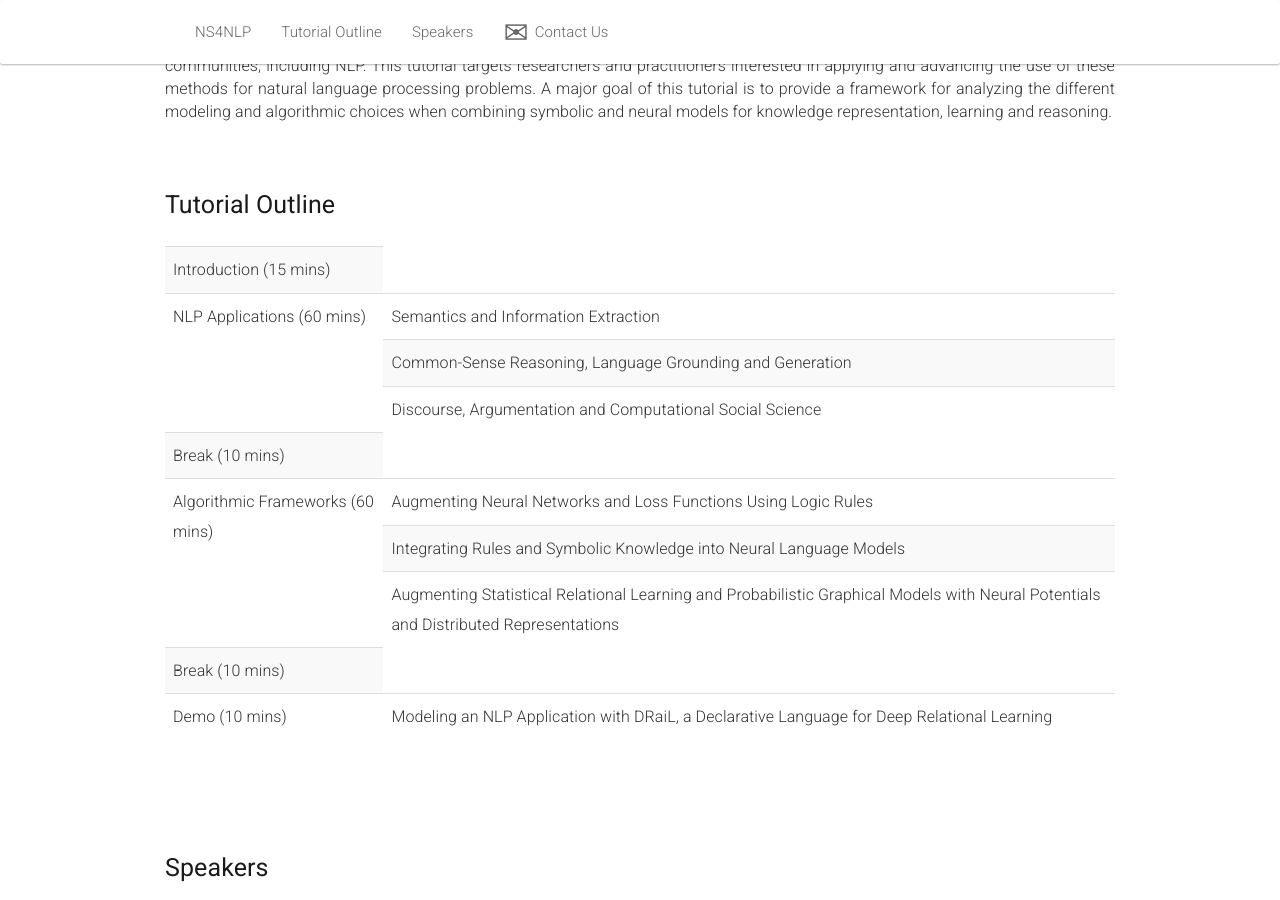
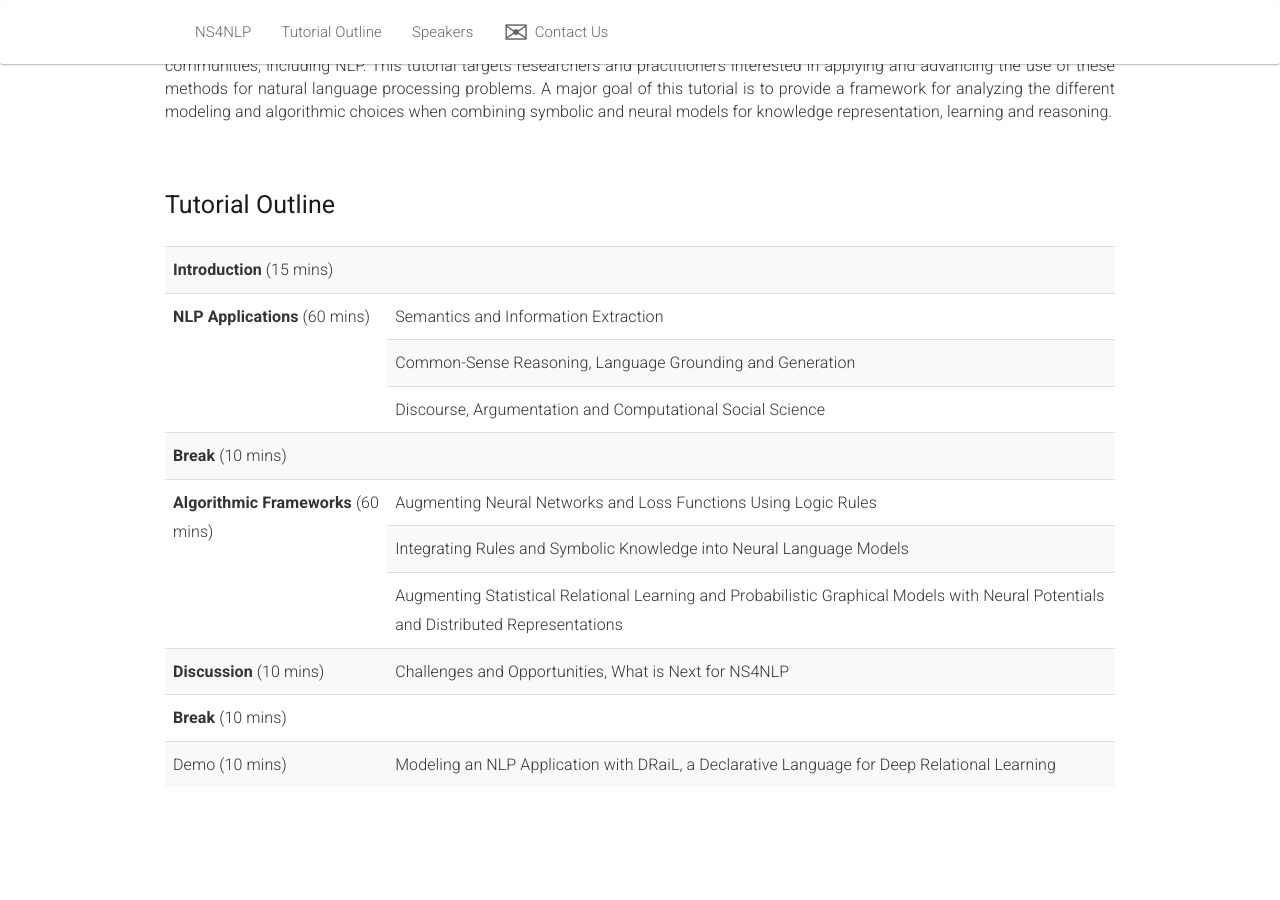
Before and after one commit to ns4nlp-coling/ns4nlp-coling.github.io, a Jekyll site: the page built from _pages/home_2022.md, in a window 1280 px wide and 900 px high, scrolled down 253 px. Built offline with Jekyll 4.4.1, drawn with Linux system fonts in a browser that asks for light colours; nearby versions of some CDN libraries.

Commit message:
Making table of outline neater

```diff
--- a/_pages/home_2022.md
+++ b/_pages/home_2022.md
@@ -29,10 +29,11 @@ Tutorial @ COLING 2022
     <table class="table table-striped">
       <tbody>
       <tr>
-        <td>Introduction (15 mins)</td>
+      <td><b>Introduction</b> (15 mins)</td>
+      <td></td>
       </tr>
       <tr>
-         <td rowspan="3">NLP Applications (60 mins)</td>
+      <td rowspan="3"><b>NLP Applications</b> (60 mins)</td>
          <td>Semantics and Information Extraction</td>
 	    </tr>
       <tr>
@@ -42,10 +43,11 @@ Tutorial @ COLING 2022
         <td>Discourse, Argumentation and Computational Social Science</td>
       </tr>
       <tr>
-        <td>Break (10 mins)</td>
+      <td><b>Break</b> (10 mins)</td>
+        <td></td>
       </tr>
       <tr>
-        <td rowspan="3">Algorithmic Frameworks (60 mins)</td>
+      <td rowspan="3"><b>Algorithmic Frameworks</b> (60 mins)</td>
         <td>Augmenting Neural Networks and Loss Functions Using Logic Rules</td>
       </tr>
       <tr>
@@ -55,7 +57,12 @@ Tutorial @ COLING 2022
         <td>Augmenting Statistical Relational Learning and Probabilistic Graphical Models with Neural Potentials and Distributed Representations</td>
       </tr>
       <tr>
-        <td>Break (10 mins)</td>
+        <td><b>Discussion</b> (10 mins)</td>
+        <td>Challenges and Opportunities, What is Next for NS4NLP</td>
+      </tr>
+      <tr>
+      <td><b>Break</b> (10 mins)</td>
+        <td></td>
       </tr>
       <tr>
         <td>Demo (10 mins)</td>
```
